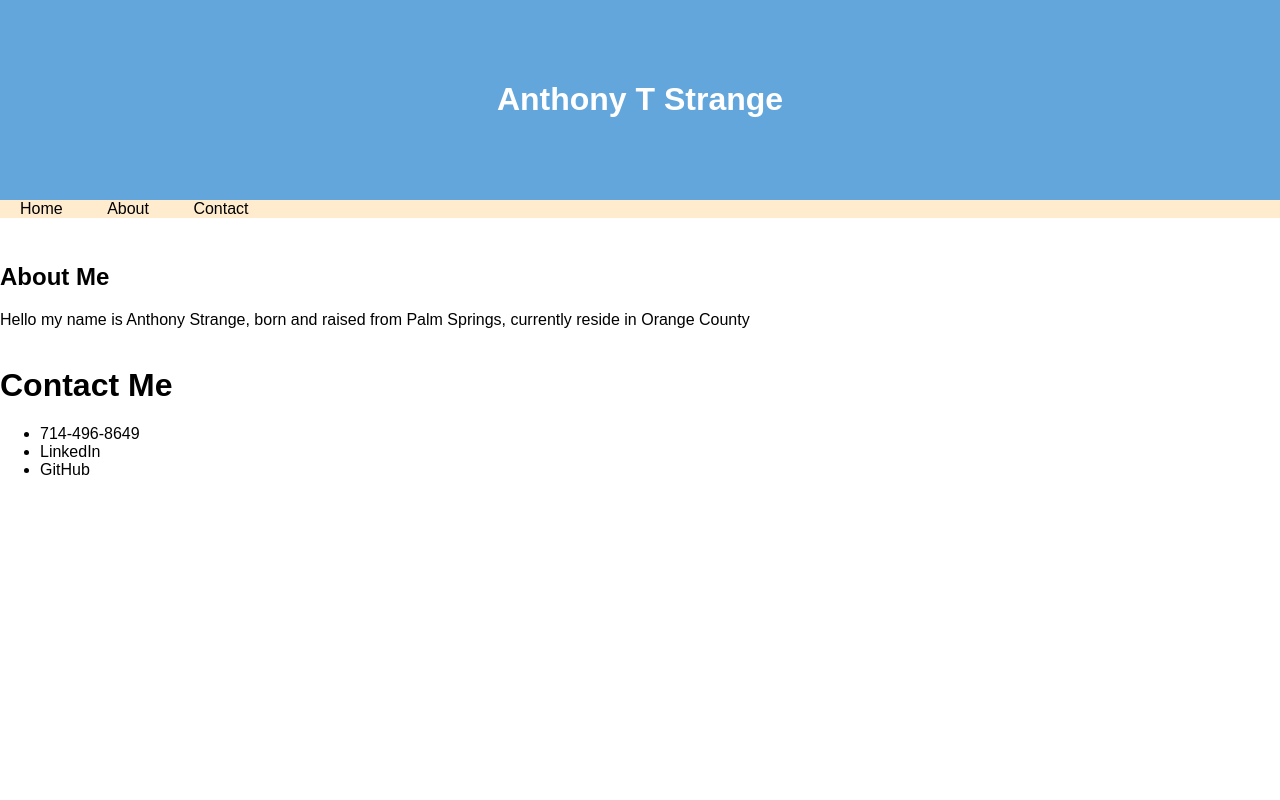
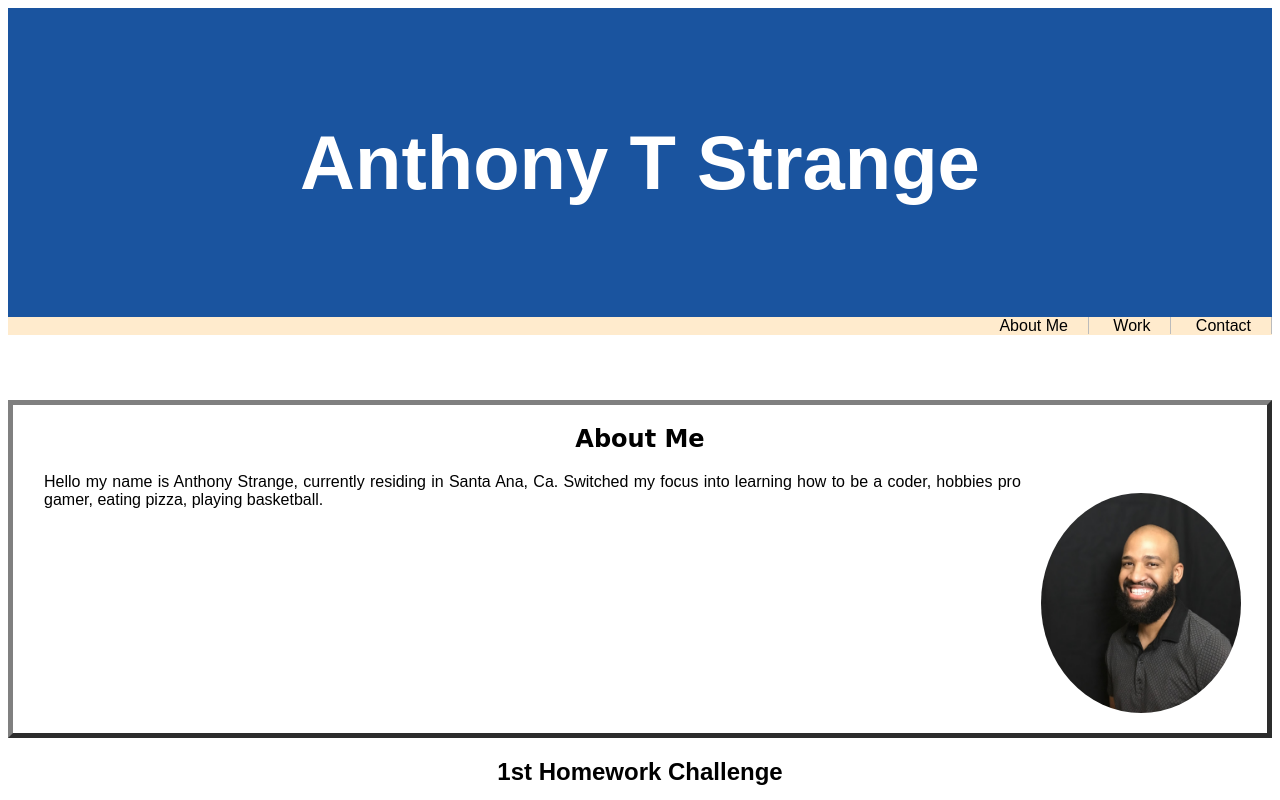
Before and after one commit to astrange90/Portfolio, a plain HTML site: page index.html in a window 1280 px wide. Shown: the top 800 px of the page. Drawn offline with Linux system fonts and the light colour scheme.

Commit message:
Added alot more classes and Ids in Css

```diff
--- a/assets/css/style.css
+++ b/assets/css/style.css
@@ -3,37 +3,113 @@
 }
 
 body {
+    min-height: 100vh;
+    display: flex;
+    flex-direction: column;
     font-family: Arial, Helvetica, sans-serif;
-    margin: 0;
+}
+
+.main-header {
+    font-size: 38px;
+    text-align: center;
+    padding: 60px;
+    background: rgb(26, 84, 159);
+    color: white
 }
 
 main {
     display: flex;
-    flex-wrap: wrap;
-    margin-top: 2%;
-}
+    border-style: outset;
+    border-width: 5px;
+    border-color: gray;
 
-.main-header {
-    display: flex;
+    text-align:;
     flex-wrap: wrap;
     justify-content: center;
-    padding: 60px;
-    background: rgb(99, 166, 220);
-    color: white
+    margin-top: 2%;
 }
 
 nav {
     display: flex;
+    flex-direction: row-reverse;
     background-color: blanchedalmond;
 }
 
+ul{
+    list-style-type: none;
+    margin: 0;
+    padding: 0;
+}
+
+li {
+    display: inline;
+    border-right: 1px solid #bbb;
+}
+
+h1 {
+    text-align: center;
+}
+
+h2 {
+    text-align: center;
+}
+
+h4 {
+    font-family: 'Segoe UI', Tahoma, Geneva, Verdana, sans-serif;
+}
+
+p {
+    text-align: justify;
+    margin-left: 2%;
+}
+
+
 nav a {
-    display: ;
     justify-content: center;
     color: black;
     padding: 14px 20px;
     text-decoration: none;
     text-align: center;
+}
+
+.code-card .card-header {
+    border-radius: 8px;
+    transition: all 0.5s ease-in-out;
+  }
+
+  .code-card:hover,
+  .code-card:hover .card-header {
+    box-shadow: inset 0px 0px 8px rgb(124, 185, 236), 0 0 15px rgb(18, 14, 18);
+  }
+
+.card-header {
+    position: relative;
+    margin-top: -20px;
+}
+
+.avatar {
+    float: right;
+    border-radius: 70%;
+    margin: 20px;
+    object-fit: cover;
+}
+
+img {
+    display: block;
+    margin-left: auto;
+    margin-right: auto;
+    width: 100%
+    object-fit: contain;
+
+}
+
+.feature {
+    font-family: cursive;
+}
+
+
+footer {
+    margin-top: auto;
 }
 
 @media screen and (max-width: 768px) {
--- a/index.html
+++ b/index.html
@@ -13,29 +13,47 @@
     </header>
 
         <nav>
-            <section class="card">
-                <a href="#">Home</a>
-                <a href="#">About</a>
-                <a href="#">Contact</a>
+            <ul>
+                <li><a href="#About-Me">About Me</a></li>
+                <li><a href="#Work">Work</a></li>
+                <li><a href="#Contact-Me">Contact</a></li>
+            </ul>
         </nav>
+
+        <section>
+            <div class="avatar">
+
+            </div>
+        </section>
 
 
     <main>
         <section>
-            <h1>About Me</h1>
+            <h1 id="About-Me"class="feature">About Me</h1>
             <div>
-                <p>Hello my name is Anthony Strange, born and raised from Palm Springs, currently reside in Orange County</p>
+                <img class="avatar" src="./assets/css/images/Me.jpg" alt="Picture of Me" style="width: 200px;height: 220px;"/>
+                <p>Hello my name is Anthony Strange, currently residing in Santa Ana, Ca.
+                Switched my focus into learning how to be a coder, hobbies pro gamer, eating pizza, playing basketball.
+
+                </p>
             </div>
         </section>
     </main>
 
-    <footer>
-        <h1>Contact Me</h1>
-        <ul>
-            <li>714-496-8649</li>
-            <li>LinkedIn</li>
-            <li>GitHub</li>
-        </ul>
+    <div id="Work" class="code-card">
+        <h2>1st Homework Challenge</h2>
+        <p> <a href= "https://astrange90.github.io/Horiseon-Optimization/">
+        <img src="./assets/css/01-html-css-git-homework-demo.png" alt="Assignment Challenge" style="width: 400px;height: 600px;">
+        </a></p>
+        <div class="container">
+        </div>
+      </div>
+
+    <footer id="Contact-Me">
+        <h4>Contact</h4>
+        <a href="www.linkedin.com/in/anthony-strange">LinkedIn</a>
+        <a href="https://github.com/astrange90">GitHub</a>
+        <a href="mailto:astrange90@hotmail.com">Email: astrange90@hotmail.com</a>
     </footer>
 
   </body>
```
Also changed, not shown: assets/css/01-html-css-git-homework-demo.png (added).
